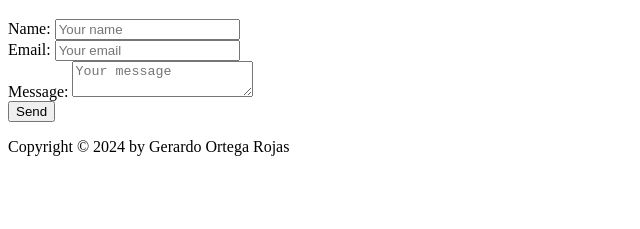
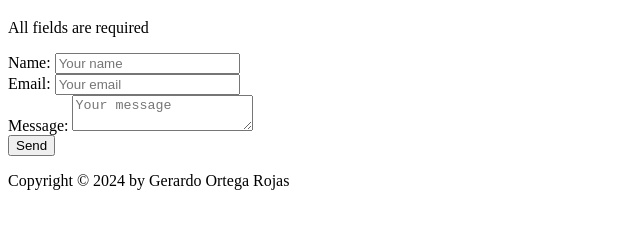
Before and after one commit to GeraOR/Basic-HTML-Website, a plain HTML site: page html/contact.html in a window 1280 px wide. Shown: the part 149-378 px from the top of the page, without its empty margins (0-640 px from the left). Drawn offline with Linux system fonts and the light colour scheme.

Commit message:
fields required

```diff
--- a/html/contact.html
+++ b/html/contact.html
@@ -24,6 +24,7 @@
     <main>
         <h1>Contact</h1>
         <form action="" method="post">
+            <p>All fields are required</p>
             <label for="name">Name:</label>
             <input type="text" id="name" name="name" placeholder="Your name" required><br>
             <label for="email">Email:</label>
```
